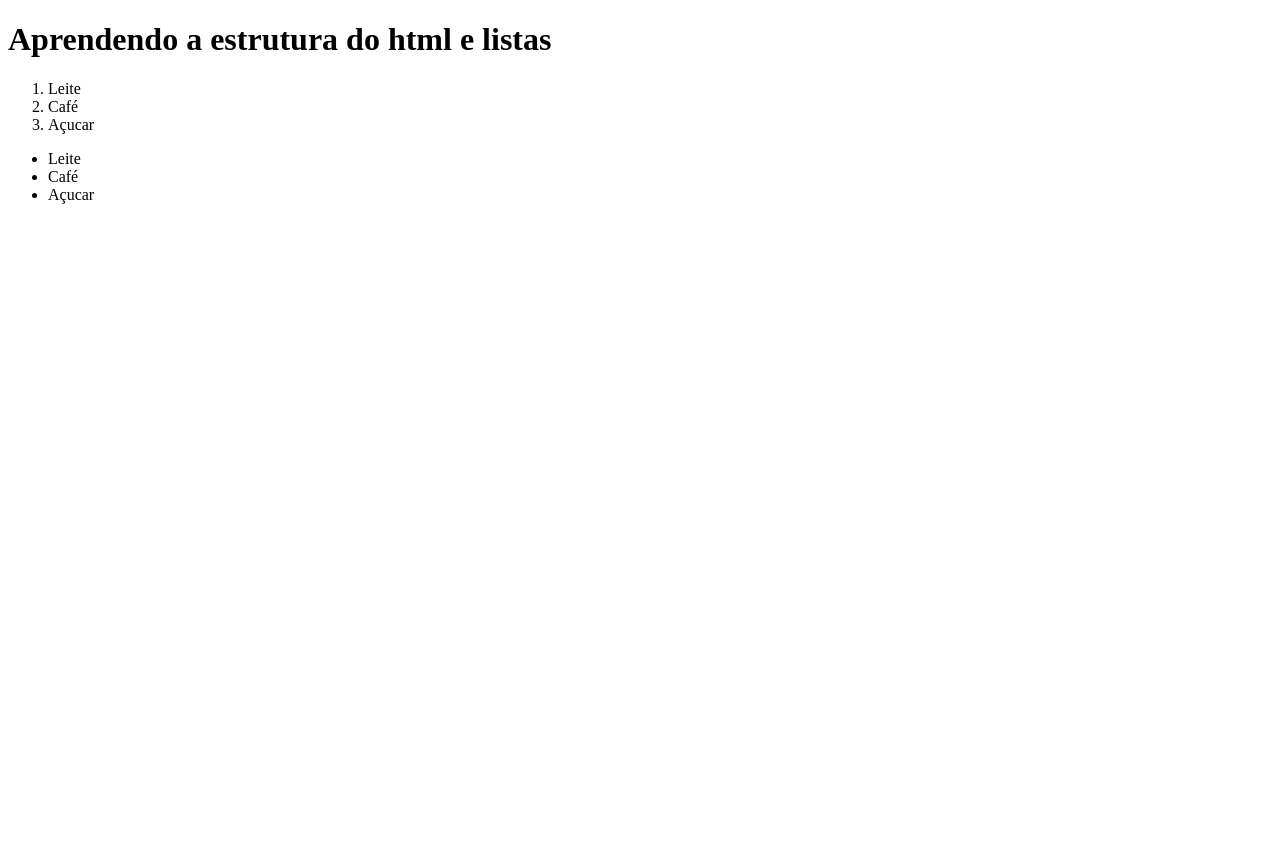
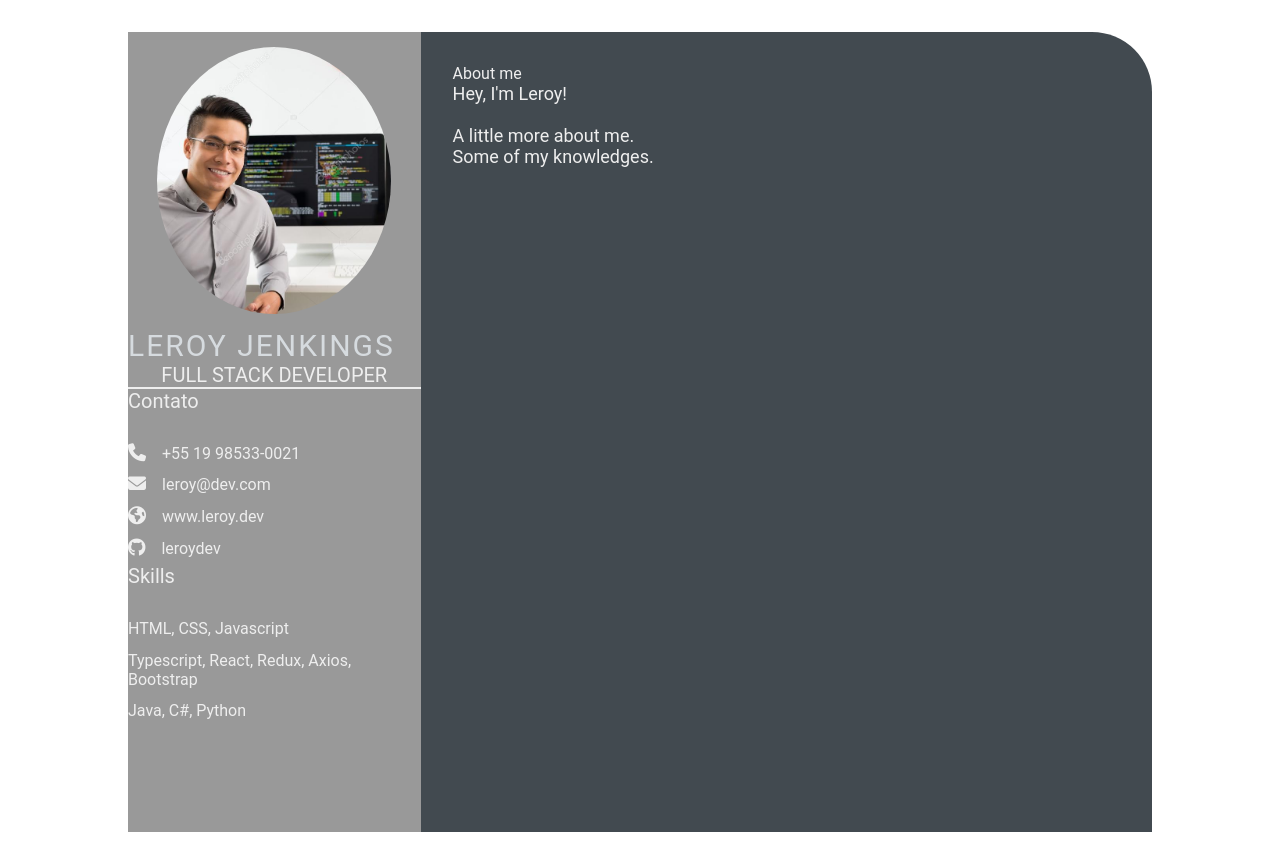
Before and after one commit to Pexex/jornada-dev-ebac, a plain HTML site: page index.html in a window 1280 px wide. Before the commit the page ends 800 px from the top, so only its background shows below. Drawn offline with Linux system fonts and the light colour scheme.

Commit message:
Day 02 (#2)
* feature: add index.html

* feature: added style.css and initial html tags

```diff
--- /dev/null
+++ b/assets/css/style.css
@@ -0,0 +1,113 @@
+* {
+    margin: 0;
+    padding: 0;
+    box-sizing: border-box;
+    list-style: none;
+    font-family: 'Roboto', sans-serif;
+}
+
+.resume-contents {
+    min-height: 100vh;
+    width: 80%;
+    margin: 2rem auto;
+    display: grid;
+    grid-template-columns: repeat(7, 1fr);
+}
+
+.left-section {
+    grid-column: span 2;
+    height: 100%;
+    background-color: #999999;
+}
+
+.right-section {
+    grid-column: span 5;
+    height: 100%;
+    background-color: #424a50;
+    border-radius: 0px 60px 0px 0px;
+}
+
+.left-section-contents{
+    padding: 2rem 2rem;
+}
+
+.profile {
+    width: 100%;
+    border-bottom: 2px solid #eeeeee;
+}
+
+.profile-image {
+    width: 80%;
+    margin: 5% 10%;
+    display: flex;
+    justify-content: center;
+    align-items: center;
+    border-radius: 50%;
+    overflow: hidden;
+}
+
+.profile-image img{
+    width: 25rem;
+    transform: translateX(3rem);
+}
+
+.name {
+    color: #D6DBDF;
+    font-size: 30px;
+    letter-spacing: 2px;
+    text-transform: uppercase;
+}
+
+.profession {
+    color: #eeeeee;
+    font-size: 20px;
+    text-transform: uppercase;
+    text-align: center;
+}
+
+/* .contact-info { border-bottom: 2px solid #1B2631; } */
+.left-title {
+    color: #eeeeee;
+    font-size: 20px;
+}
+
+.contact-info ul {
+    padding-top: 1.5rem;
+}
+
+.contact-info ul li,
+.references ul li {
+    padding: .4rem 0;
+    color: #eeeeee;
+}
+
+.contact-info ul li i,
+.references ul li i {
+    padding-right: 1rem;
+    font-size: 18px;
+    color: #eeeeee;
+}
+
+.skills ul {
+    padding-top: 1.5rem;
+}
+.skills ul li p {
+    padding: .4rem 0;
+    color: #eeeeee;
+}
+
+.right-section-contents {
+    padding: 2rem 2rem;
+}
+
+.right-title {
+    color: #eeeeee;
+}
+
+.gap {
+    padding-bottom: 2rem;
+}
+.about-me-contents {
+    font-size: 18px;
+    color: #eeeeee;
+}
--- a/index.html
+++ b/index.html
@@ -4,22 +4,53 @@
     <meta charset="UTF-8">
     <meta http-equiv="X-UA-Compatible" content="IE=edge">
     <meta name="viewport" content="width=device-width, initial-scale=1.0">
-    <title>Dia 1 - Jornada Dev Week EBAC</title>
+    <link rel="stylesheet" href="assets/css/style.css">
+    <script src="https://kit.fontawesome.com/a6bdc38953.js" crossorigin="anonymous"></script>
+    <title>Curriculum Vitae</title>
 </head>
 <body>
-    <h1>Aprendendo a estrutura do html e listas</h1>
-
-    <ol>
-        <li>Leite</li>
-        <li>Café</li>
-        <li>Açucar</li>
-    </ol>
-
-    <ul>
-        <li>Leite</li>
-        <li>Café</li>
-        <li>Açucar</li>
-    </ul>
+    <main class="resume-contents">
+        <aside class="left-section">
+            <section class="left-section-content">
+                <div class="profile">
+                    <div class="profile-image">
+                        <img src="./src/img/depositphotos_108396532-stock-photo-smiling-software-engineer.jpg" alt="Profile Photo">
+                    </div>
+                    <p class="name">Leroy Jenkings</p>
+                    <p class="profession">Full Stack Developer</p>
+                </div>
+                <div class="contact-info">
+                    <p class="left-title">Contato</p>
+                    <ul>
+                        <li><i class="fa fa-phone"></i>+55 19 98533-0021</li>
+                        <li><i class="fa fa-envelope"></i>leroy@dev.com</li>
+                        <li><i class="fa fa-globe"></i>www.leroy.dev</li>
+                        <li><i class="fa fa-github"></i>leroydev</li>
+                    </ul>
+                </div>
+                <div class="skills">
+                    <p class="left-title">Skills</p>
+                    <ul>
+                        <li><p>HTML, CSS, Javascript</p></li>
+                        <li><p>Typescript, React, Redux, Axios, Bootstrap</p></li>
+                        <li><p>Java, C#, Python</p></li>
+                    </ul>
+                </div>
+            </section>
+        </aside>
+        <section class="right-section">
+            <div class="right-section-contents">
+                <section class="about gap">
+                    <div class="right-title">About me</div>
+                    <p class="about-me-contents">
+                        Hey, I'm Leroy! <br>
+                        <br>A little more about me.
+                        <br>Some of my knowledges.
+                    </p>
+                </section>
+            </div>
+        </section>
+    </main>
 
 </body>
 </html>
```
Also changed, not shown: src/img/depositphotos_108396532-stock-photo-smiling-software-engineer.jpg (added).
